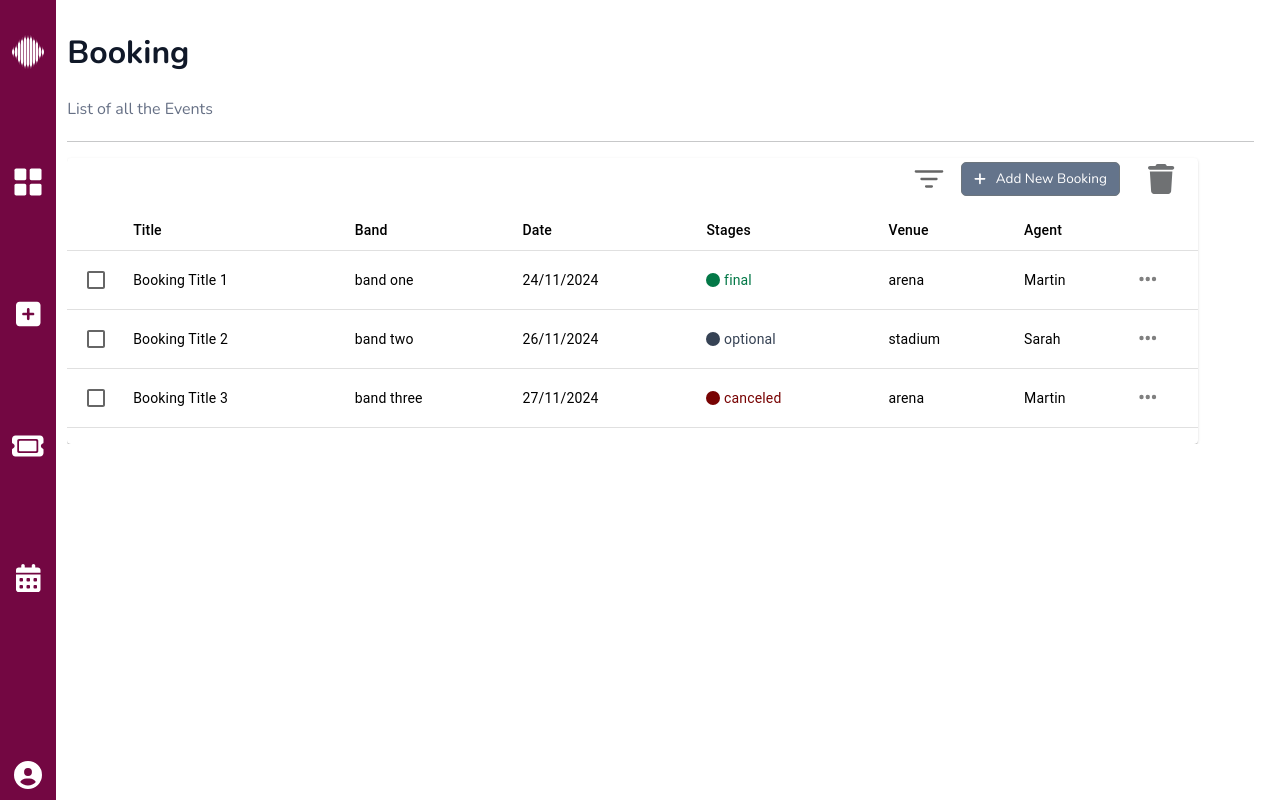
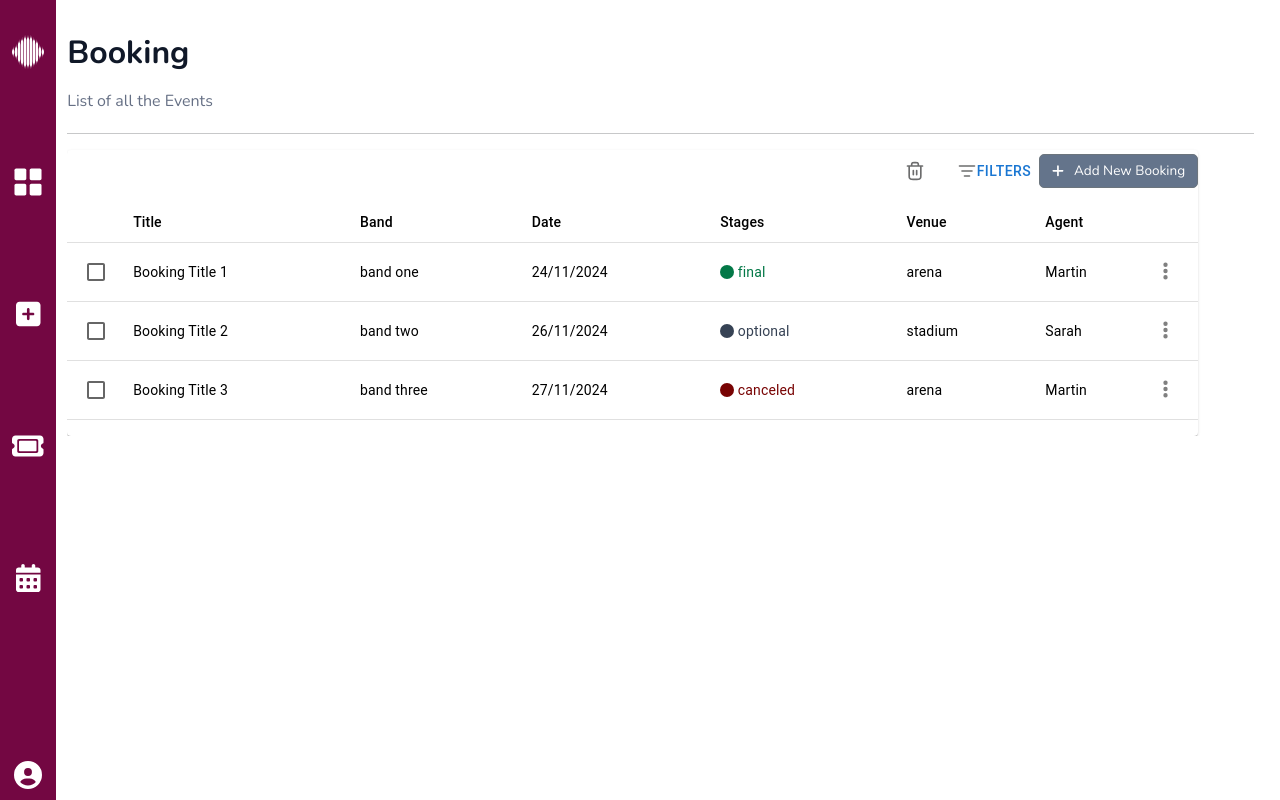
Before and after one commit to Kannella/band_management_front_end, a React (Create React App) app in the folder app/: page /bookings-table in a window 1280 px wide. Built offline with nearby package versions, Linux system fonts and the light colour scheme.

Commit message:
update design booking table

```diff
--- a/app/src/components/Booking/booking_table.jsx
+++ b/app/src/components/Booking/booking_table.jsx
@@ -1,9 +1,10 @@
 import React, { useState } from 'react';
 import { Table, TableBody, TableCell, TableContainer, TableHead, TableRow, Paper, Checkbox, Box, Accordion, AccordionSummary, AccordionDetails, Typography, MenuItem, Menu, FormControl, InputLabel, Select, TextField, Button } from '@mui/material';
 import { FontAwesomeIcon } from '@fortawesome/react-fontawesome';
-import { faTrash, faCircle, faEllipsis, faSearch } from '@fortawesome/free-solid-svg-icons';
+import {faCircle,faEllipsisVertical, faSearch } from '@fortawesome/free-solid-svg-icons';
 import { format } from 'date-fns';
 import { ReactComponent as FilterIcon } from '../../assets/images/icon-filter.svg';
+import { ReactComponent as TrashIcon } from '../../assets/images/icon_trash.svg';
 
 import './booking_components.css';  // Importando o arquivo CSS
 import useBookingTable from '../../hooks/useBookingTable';
@@ -63,17 +64,14 @@ const TableComponent = () => {
   return (
     <TableContainer component={Paper} className="table-container">
       <Box className='box-actions' sx={{ display: 'flex', justifyContent: 'end', alignItems: 'center' }}>
+      <Button >
+        <TrashIcon className="icon-trash"></TrashIcon>
+        </Button>
         <Button  onClick={toggleFilter}>
-          <FilterIcon className="icon-filter" />
+          <FilterIcon className="icon-filter" />Filters
         </Button>
         <PopUpCreateBooking isOpen={isPopupOpen} onClose={handleClose} />
-        <Button >
-        <FontAwesomeIcon
-          className="icon-trash"
-          icon={faTrash}
 
-        />
-        </Button>
       </Box>
 
       {isFilterOpen && (
@@ -135,7 +133,7 @@ const TableComponent = () => {
               <TableCell>
                 <FontAwesomeIcon
                   className="ellipsis-icon"
-                  icon={faEllipsis}
+                  icon={faEllipsisVertical}
                   onClick={(e) => handleMenuClick(e, row)}
                 />
                 <Menu
--- a/app/src/pages/manager/booking_table_manager_page.jsx
+++ b/app/src/pages/manager/booking_table_manager_page.jsx
@@ -4,15 +4,8 @@ import { Container, Row, Col } from "react-bootstrap";
 
 function BookingTableManagerPage() {
     return (
-        <Container fluid className="pt-3 ms-3"
-        style={{
-            overflowX:"hidden",
-            paddingLeft:0,
-            paddingRight:0,
-            marginRight:0,
-        }}
-        >
-            <Row className="mb-3">
+        <Container fluid className="pt-3 ms-3" style={{ overflowX: "hidden", paddingLeft: 0, paddingRight: 0, marginRight: 0 }}>
+            <Row className="mb-2">
                 <Col xs={12} md={10}>
                     <div className="title-page">Booking</div>
                 </Col>
```
Also changed, not shown: app/src/assets/images/icon-filter.svg, app/src/assets/images/icon_trash.svg (added).
